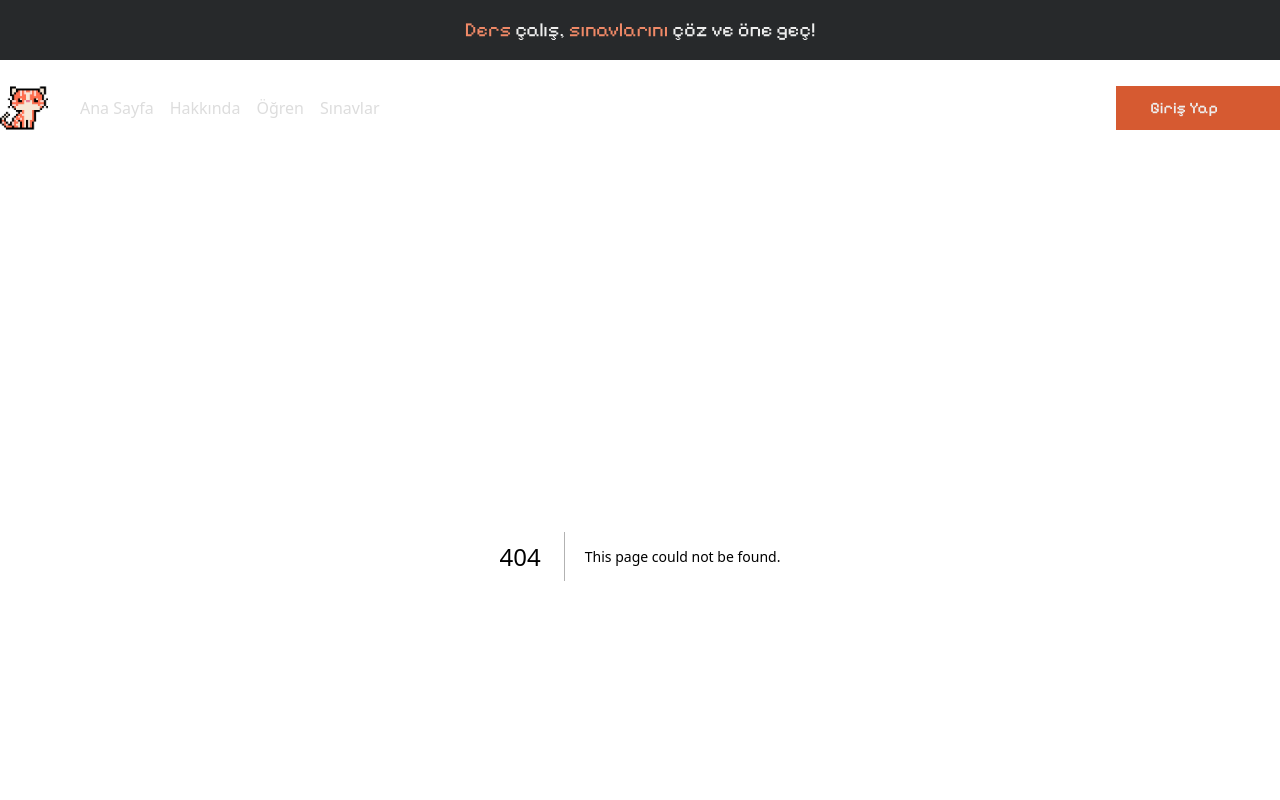
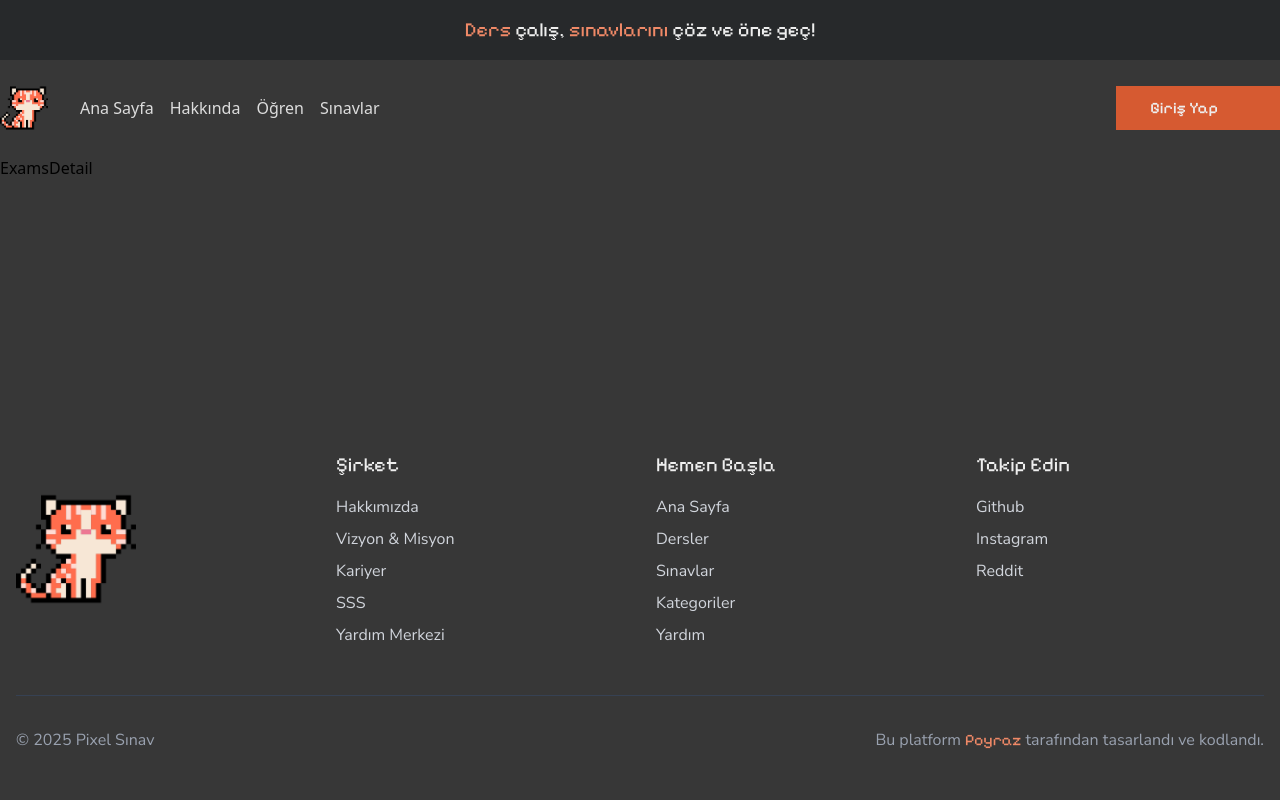
Before and after one commit to poyrazavsever/PixelSinav-Frontend, a Next.js app: page /exams/ayt-fizik-deneme-1 in a window 1280 px wide. Before the commit this address had no page. Shown: the top 800 px of the page. Built offline with nearby package versions, Linux system fonts and the light colour scheme; some icons are missing.

Commit message:
feat: added slug / details page

```diff
--- /dev/null
+++ b/pages/exams/[slug].tsx
@@ -0,0 +1,9 @@
+import React from 'react'
+
+const ExamsDetail = () => {
+  return (
+    <div>ExamsDetail</div>
+  )
+}
+
+export default ExamsDetail
```
Also changed, not shown: pages/exams/index.tsx (renamed from pages/exams.tsx), pages/learn/[slug].tsx (added), pages/learn/index.tsx (renamed from pages/learn.tsx).
